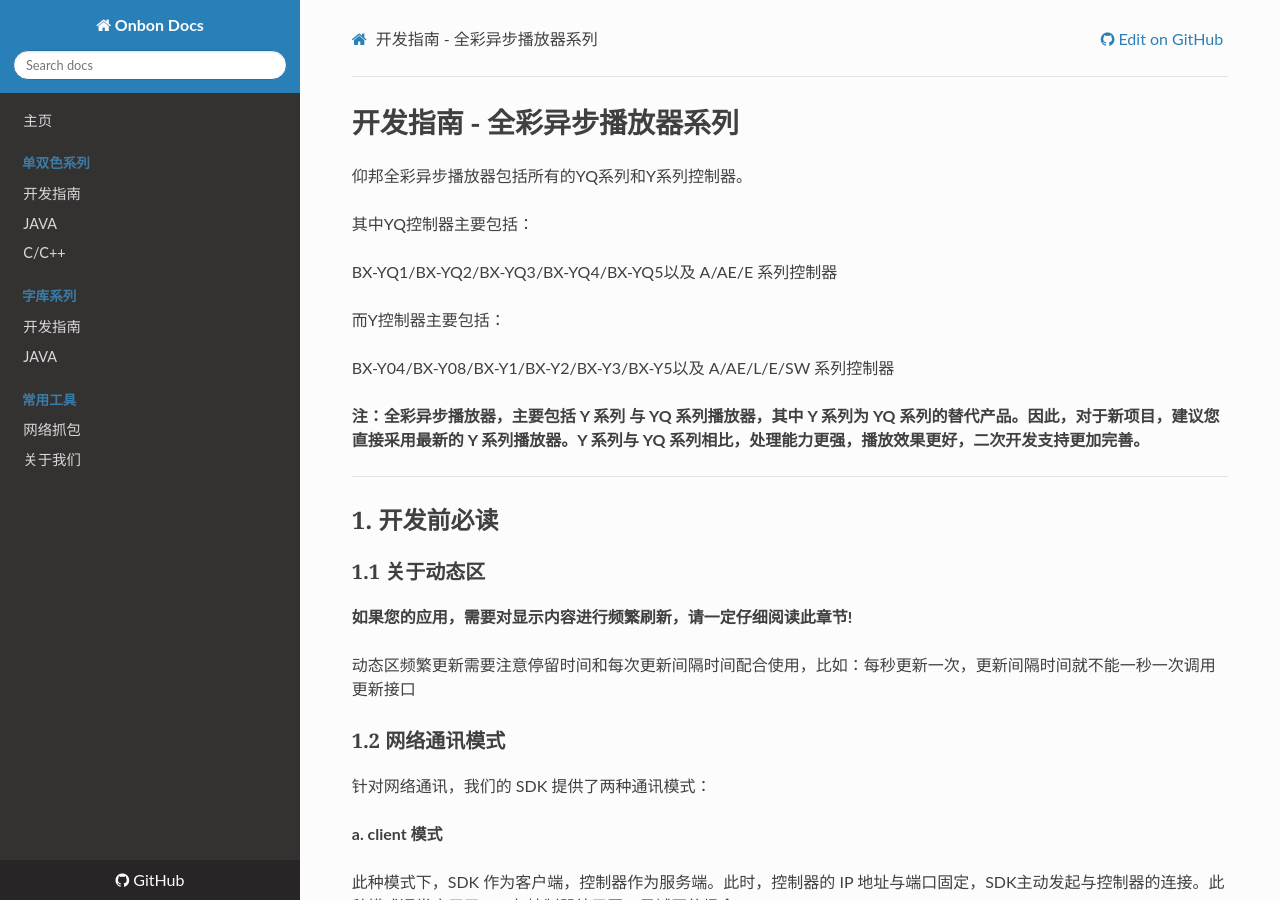
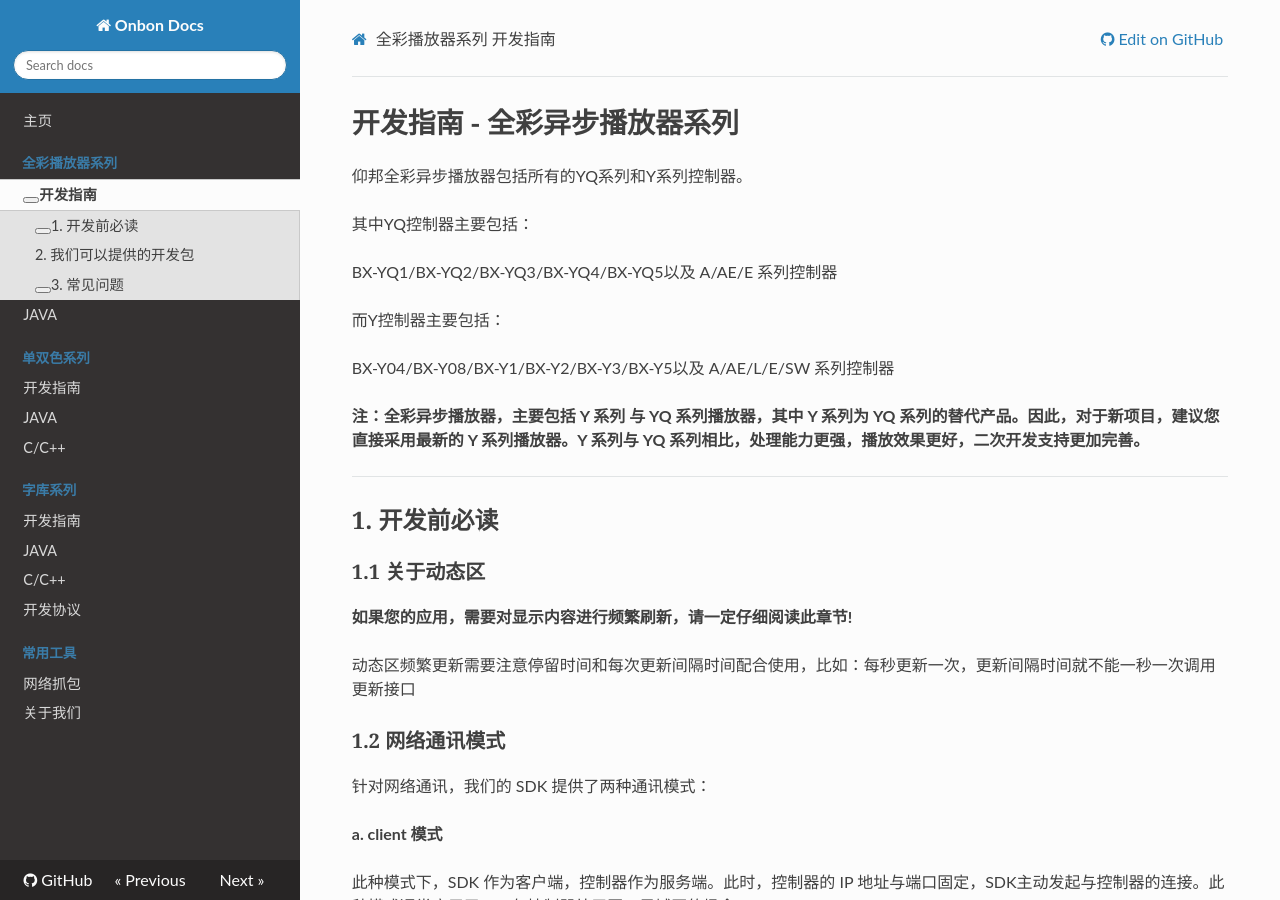
Before and after one commit to onbonlab/onbonlab.github.io, an MkDocs documentation site: the page built from docs/zh/y/y.md, in a window 1280 px wide and 900 px high. Built offline with MkDocs 1.6.1, drawn with Linux system fonts in a browser that asks for light colours; nearby versions of some CDN libraries; some web fonts are replaced; library files that are not in the unit come from our copies; comment, search, counter and statistics services are not loaded.

Commit message:
1. 重新部署增加的Y系列开发指南页签

```diff
--- a/mkdocs.yml
+++ b/mkdocs.yml
@@ -4,6 +4,9 @@
 
 nav:
     - 主页: index.md
+    - 全彩播放器系列:
+        - 开发指南: zh/y/y.md
+        - JAVA: zh/y/java.md
     - 单双色系列:
         - 开发指南: zh/dual/dual.md
         - JAVA: zh/dual/java.md
@@ -11,6 +14,8 @@
     - 字库系列:
         - 开发指南: zh/k/k.md
         - JAVA: zh/k/java.md
+        - C/C++: zh/k/c.md
+        - 开发协议: zh/k/potocol.md
     - 常用工具:
         - 网络抓包: zh/tool/wireshark.md
     - 关于我们 : 'zh/about.md'
```
